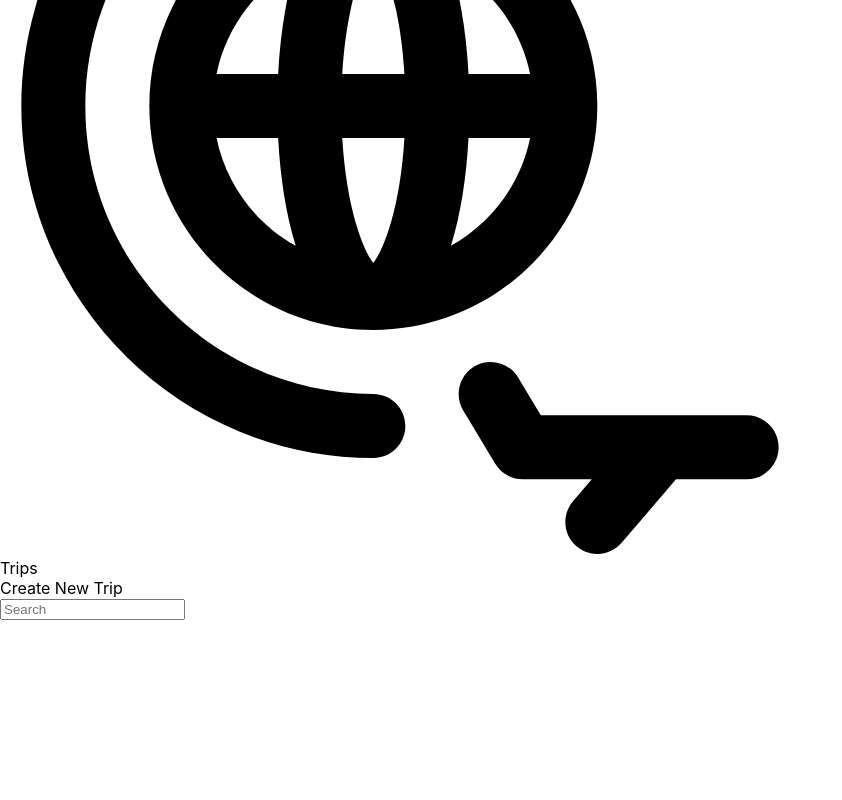
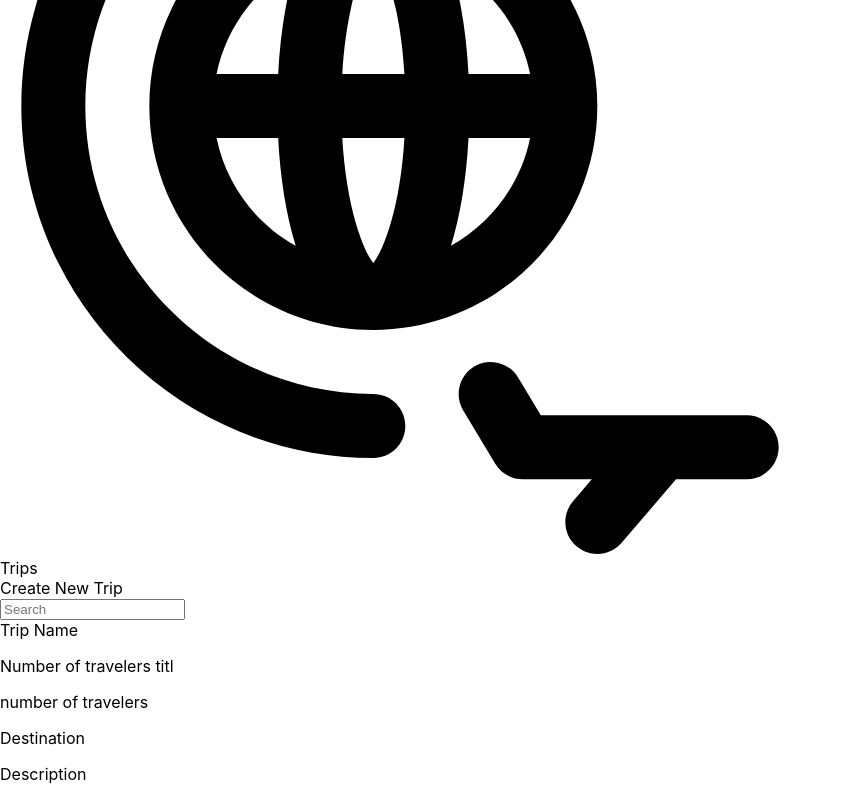
Before and after one commit to JDVM/why-travel-alone, a React (Create React App) app: page /Trips in a window 1280 px wide. Shown: the part 246-1046 px from the top of the page, without its empty margins (0-842 px from the left). Before the commit the page ends 866 px from the top, so only its background shows below. Built offline with nearby package versions, Linux system fonts and the light colour scheme.

Commit message:
added routs for trip list and list card card component

```diff
--- a/src/App.js
+++ b/src/App.js
@@ -2,17 +2,18 @@ import { BrowserRouter, Routes, Route } from 'react-router-dom';
 import './App.scss';
 import Header from './components/Header/Header';
 import Travelers from './pages/Travelers/Traveler';
+import Trips from './pages/Trips/Trips'
 
 function App() {
   return (
     <BrowserRouter>
       <Header />
       <Routes>
-      <Route to="/travelers" element={<Travelers />}/>
-      <Route to="/travelers/:id"/>
-      <Route to="/trips"/>
-      <Route to="/trips/:id"/>
-      <Route to="/trips/new"/>
+        <Route path="/Travelers" element={<Travelers />} />
+        <Route path="/Travelers/:id" />
+        <Route path="/Trips" element={<Trips />} />
+        <Route path="/Trips/:id" />
+        <Route path="/Trips/new" />
       </Routes>
     </BrowserRouter>
   );
--- a/src/components/TravelerCard/TravelersCard.js
+++ b/src/components/TravelerCard/TravelersCard.js
@@ -15,7 +15,7 @@ function TravelerCard() {
                 </article>
                 <article>
                     <p>Kids</p>
-                    <p></p>
+                   <input type="radial"></input>
                 </article>
                 <article>
                     <p>Realationship Status</p>
--- /dev/null
+++ b/src/components/TripsCard/TripsCard.js
@@ -0,0 +1,17 @@
+import "./TripsCard.scss"
+function TripsCard(){
+    return(
+        <div>
+            <div>Trip Name</div>
+            <div>
+                <p>Number of travelers titl</p>
+                <p>number of travelers</p>
+                <p>Destination</p>
+                <p>Description</p>
+            </div>
+        </div>
+    )
+
+}
+
+export default TripsCard
--- /dev/null
+++ b/src/pages/Trips/Trips.js
@@ -0,0 +1,12 @@
+import TripsCard from "../../components/TripsCard/TripsCard"
+import "./Trips.scss"
+
+function Trips() {
+    return (
+        <>
+            <TripsCard />
+        </>
+    )
+}
+
+export default Trips
```
Also changed, not shown: src/components/Destinations/Destinations.js (added, +14 -0 lines), src/components/Destinations/Destinations.scss (added), src/components/TripsCard/TripsCard.scss (added), src/pages/Trips/Trips.scss (added).
